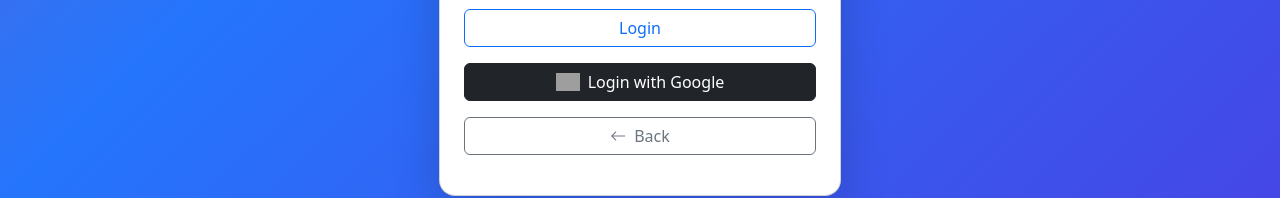
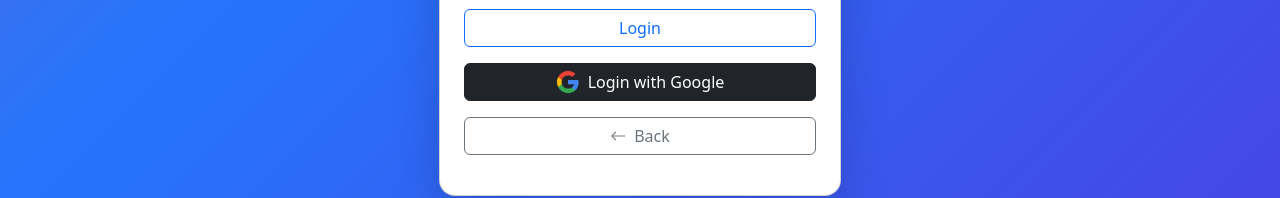
Before and after one commit to fabio-lasalvia/32-NomeProgetto-StriveBlog, a React (Vite) app in the folder frontend/: page /#/login in a window 1280 px wide. Shown: the part 483-681 px from the top of the page. Built offline with nearby package versions, Linux system fonts and the light colour scheme; grey boxes are pictures that could not be loaded.

Commit message:
Sistemato path img in Login

```diff
--- a/frontend/src/pages/Login.jsx
+++ b/frontend/src/pages/Login.jsx
@@ -35,7 +35,7 @@ function Login() {
           <Card className="p-4 shadow-lg rounded-4">
             <div className="text-center mb-4">
               <Image
-                src="/32-NomeProgetto-StriveBlog/img/logo/faviconStriveBlog.png"
+                src="img/logo/faviconStriveBlog.png"
                 alt="StriveBlog Logo"
                 style={{ maxWidth: "100px", borderRadius: "12px" }}
               />
@@ -67,7 +67,7 @@ function Login() {
                 onClick={googleLogin}
               >
                 <Image
-                  src="/32-NomeProgetto-StriveBlog/img/logo/logoGoogleLogin.webp"
+                  src="img/logo/logoGoogleLogin.webp"
                   alt="Google Logo"
                   style={{ maxWidth: 24 }}
                 />
```
